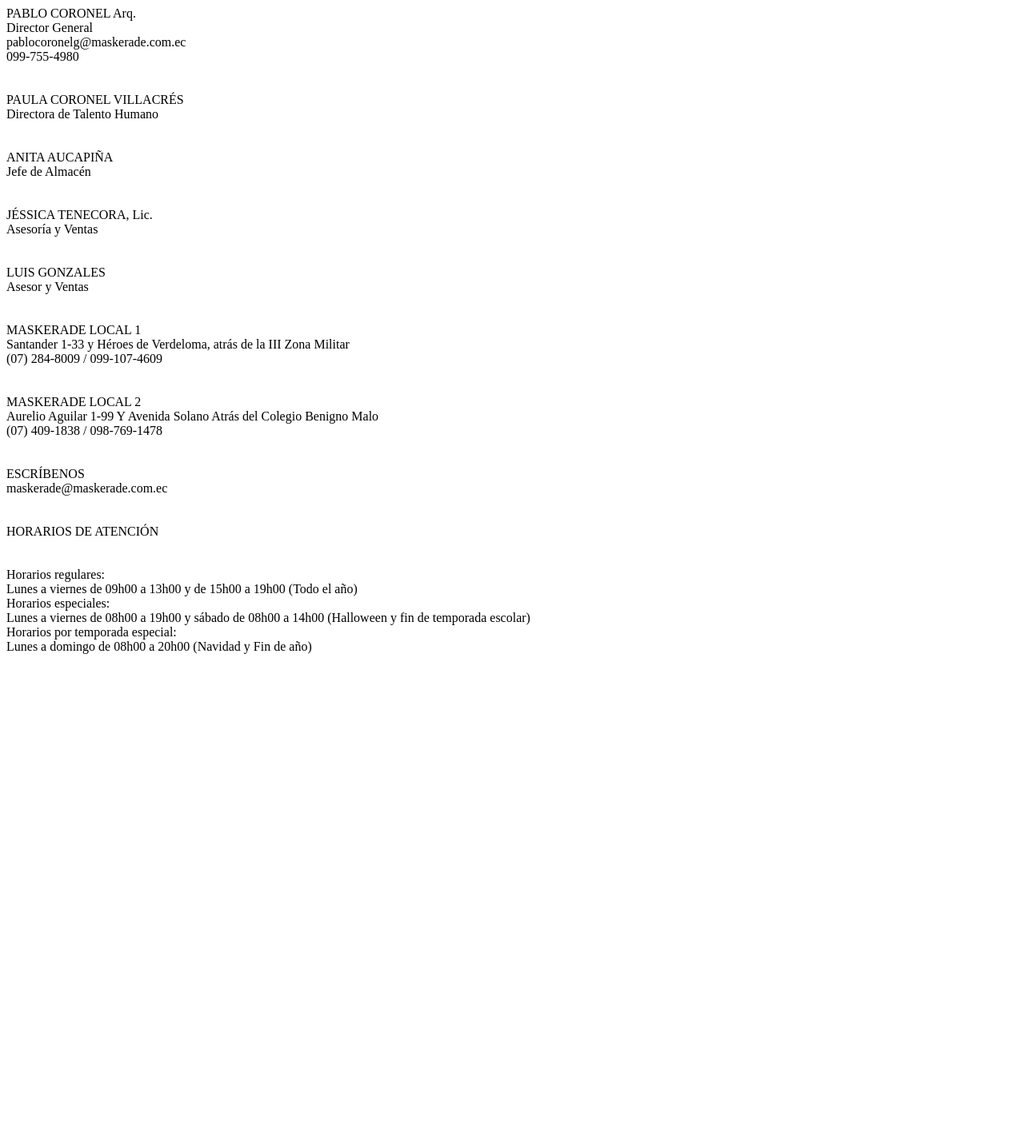
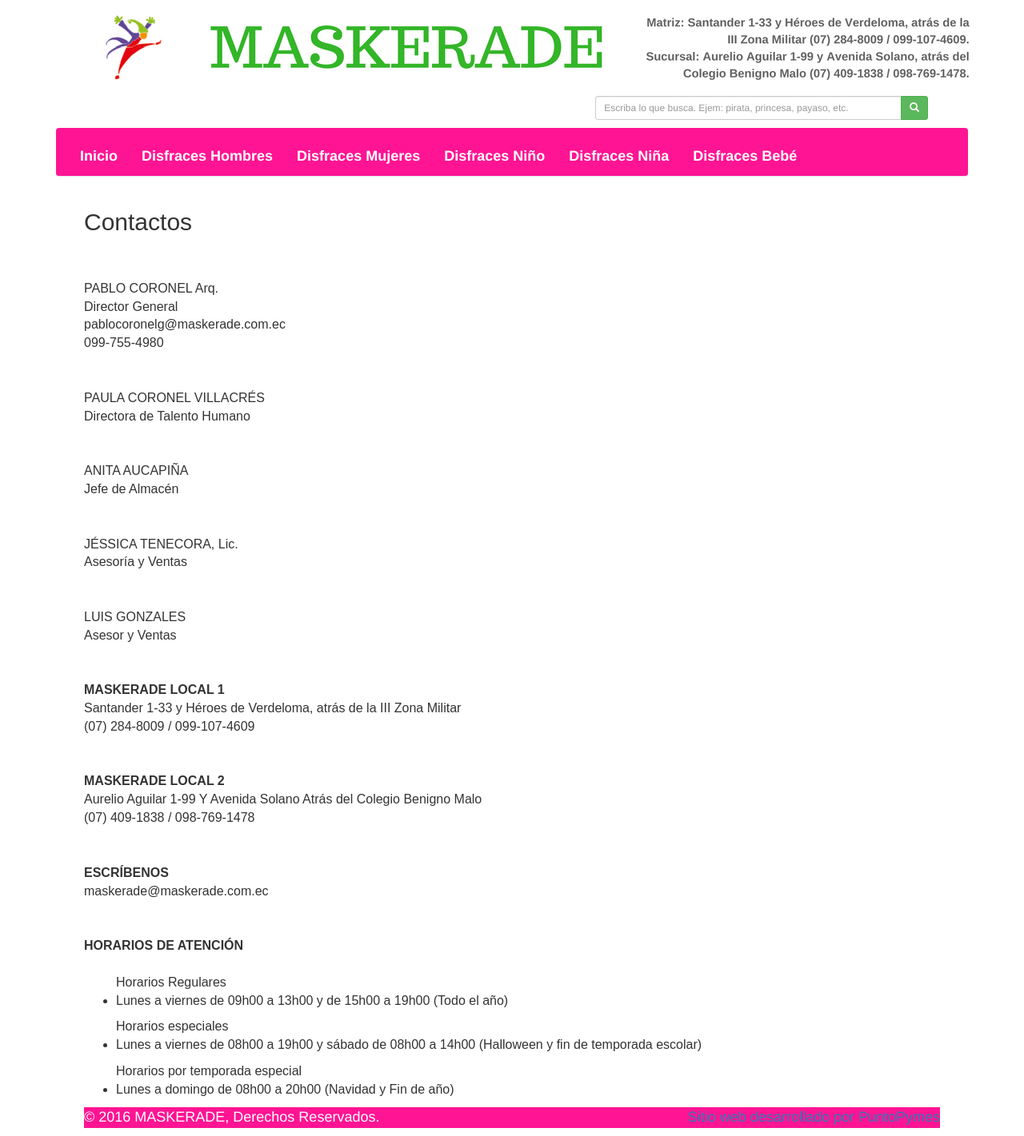
Before and after one commit to MASTERPC-CIA/maskeradeweb, a CodeIgniter app: page /maskeradeweb/main/load_view_contactos in a window 1280 px wide. Shown: the whole page at 80% size. Before the commit the page ends 818 px from the top, so only its background shows below. Run offline with CodeIgniter, Linux system fonts and the light colour scheme; some libraries are stand-ins or nearby versions.

Commit message:
Actualización: En las vistas de cada página de maskearde.

```diff
--- a/application/config/database.php
+++ b/application/config/database.php
@@ -75,10 +75,14 @@ $query_builder = TRUE;
 
 $db['default'] = array(
 	'dsn'	=> '',
-	'hostname' => 'localhost',
-	'username' => 'root',
-	'password' => '',
-	'database' => 'local_mask25102016',
+	'hostname' => '191.101.250.49',
+	'username' => 'mariuxi',
+	'password' => 'mkco2017',
+	'database' => 'bill_maskerade2_19102016',
+//    'hostname' => 'localhost',
+//	'username' => 'root',
+//	'password' => '',
+//	'database' => 'local_mask25102016',
 	'dbdriver' => 'mysqli',
 	'dbprefix' => '',
 	'pconnect' => FALSE,
--- a/application/controllers/main.php
+++ b/application/controllers/main.php
@@ -61,11 +61,15 @@ class Main extends CI_Controller {
     }
 
     public function load_view_servicios() {
-        $this->load->view('pages/servicios');
+        $res['view'] = $this->load->view('pages/servicios', '', TRUE);
+        $res['title'] = 'Servicios';
+        $this->load->view('templates/dashboard', $res);
     }
 
     public function load_view_contactos() {
-        $this->load->view('pages/contactos');
+        $res['view'] = $this->load->view('pages/contactos', '', TRUE);
+        $res['title'] = 'Contactos';
+        $this->load->view('templates/dashboard', $res);
     }
 
 }
--- a/application/views/pages/contactos.php
+++ b/application/views/pages/contactos.php
@@ -1,4 +1,6 @@
-<div>
+<div id="div_contactos" style="font-size:16px;font-family: Arial;text-align: justify">
+    <h2>Contactos</h2>
+    <br><br>
     PABLO CORONEL Arq. <br>
     Director General<br>
     pablocoronelg@maskerade.com.ec<br>
@@ -16,23 +18,30 @@
     LUIS GONZALES<br>
     Asesor y Ventas<br>
     <br><br>
-    MASKERADE LOCAL 1<br>
+    <b>MASKERADE LOCAL 1</b><br>
     Santander 1-33 y Héroes de Verdeloma, atrás de la III Zona Militar<br>
     (07) 284-8009 / 099-107-4609<br>
     <br><br>
-    MASKERADE LOCAL 2<br>
+    <b>MASKERADE LOCAL 2</b><br>
     Aurelio Aguilar 1-99 Y Avenida Solano Atrás del Colegio Benigno Malo<br>
     (07) 409-1838 / 098-769-1478<br>
     <br><br>
-    ESCRÍBENOS<br>
+    <b>ESCRÍBENOS</b><br>
     maskerade@maskerade.com.ec<br>
     <br><br>
-    HORARIOS DE ATENCIÓN<br>
-    <br><br>
-    Horarios regulares:<br>
-    Lunes a viernes de 09h00 a 13h00 y de 15h00 a 19h00 (Todo el año)<br>
-    Horarios especiales:<br>
-    Lunes a viernes de 08h00 a 19h00 y sábado de 08h00 a 14h00 (Halloween y fin de temporada escolar)<br>
-    Horarios por temporada especial:<br>
-    Lunes a domingo de 08h00 a 20h00 (Navidad y Fin de año)<br>
+    <b>HORARIOS DE ATENCIÓN</b><br>
+    <br>
+    <ul>Horarios Regulares
+        <li> Lunes a viernes de 09h00 a 13h00 y de 15h00 a 19h00 (Todo el año)</li>
+     </ul>
+
+    <ul>Horarios especiales
+        <li>Lunes a viernes de 08h00 a 19h00 y sábado de 08h00 a 14h00 (Halloween y fin de temporada escolar)</li>
+    </ul>
+
+    <ul>Horarios por temporada especial
+        <li>Lunes a domingo de 08h00 a 20h00 (Navidad y Fin de año)</li>
+    </ul>
+
+
 </div>
--- a/application/views/pages/home.php
+++ b/application/views/pages/home.php
@@ -52,7 +52,7 @@
             <center><img class="img-circle" src="<?php echo base_url('img/img_12.jpg')?>" alt="disfraces" width="140" height="140"></center>
             <center><h2>DISFRACES</h2></center>
             <p>PARA LA REUNIÓN CON FAMILIA O AMIGOS UN GRAN STOCK PARA GRANDES Y PEQUEÑOS.</p>
-            <p style="text-align: center"><a class="btn btn-success" href="#" role="button">Ver &raquo;</a></p>
+            <!--<p style="text-align: center"><a class="btn btn-success" href="#" role="button">Ver &raquo;</a></p>-->
         </div><!-- /.col-lg-4 -->
         <div class="col-lg-4">
             <center><img class="img-circle" src="<?php echo base_url('img/img_13.jpg') ?>" alt="contactos" width="140" height="140"></center>
--- a/application/views/pages/servicios.php
+++ b/application/views/pages/servicios.php
@@ -1,3 +1,6 @@
+<div id="div_servicios" style="font-size:16px;font-family: Arial;text-align: justify">
+    <h2>Servicios</h2>
+    <br>
 <p>En MASKERADE contamos con un inventario impresionante de disfraces y accesorios si lo que necesitas
     es pasar un momento de diversión y entretenimiento en cualquier temporada del año, ya sea desde la
     Fiesta de los Santos Inocentes el 6 de enero hasta la celebración de despedida del año viejo.
@@ -27,3 +30,4 @@
     y entretenimiento lo que nos han convertido en conocedores expertos de nuestro oficio por
     lo cual para que te lleves el disfraz adecuado te asesoramos desde la talla adecuada para
     ti hasta el último accesorio.</p>
+</div>
--- a/application/views/templates/header.php
+++ b/application/views/templates/header.php
@@ -9,7 +9,7 @@
                 <div class="col-md-12 input-group">
                     <input type="text" class="form-control input-sm" placeholder="Escriba lo que busca. Ejem: pirata, princesa, payaso, etc." id='product_name_autosug' name="product_name_autosug">
                     <span class="input-group-btn">
-                        <button class="btn btn-sm btn-warning" type="submit"><span class="glyphicon glyphicon-search"></span></button>
+                        <button class="btn btn-sm btn-success" type="submit"><span class="glyphicon glyphicon-search"></span></button>
                     </span>
                 </div>
             </form>
@@ -23,6 +23,7 @@
                 <div class="container">
                     <div id="navbar" class="navbar-collapse collapse">
                         <ul class="nav navbar-nav">
+                            <li><a href="<?php echo base_url('main/index')?>">Inicio</a></li>
                             <li><a href="<?php echo base_url('products_menu/load_productos/Hombre')?>">Disfraces Hombres</a></li>
                             <li><a href="<?php echo base_url('products_menu/load_productos/Mujer')?>">Disfraces Mujeres</a></li>
                             <li><a href="<?php echo base_url('products_menu/load_productos/Ninio')?>">Disfraces Niño</a></li>
--- a/assets/page/stylemain.css
+++ b/assets/page/stylemain.css
@@ -19,7 +19,7 @@
 }
 
 #search_products{
-  background-color: #9400D3;
+  background-color: #FF1493;
   color: #FFFFFF;
 }
 /* CUSTOMIZE THE NAVBAR
@@ -45,7 +45,7 @@
 .navbar-wrapper .navbar {
   padding-right: 15px;
   padding-left: 15px;
-  background-color: #9400D3;
+  background-color: #FF1493;
   font-size: 18px;
   font-weight: 900;
   vertical-align: middle;
@@ -91,7 +91,7 @@
     height: 50px;
     margin-left: 105px;
     margin-right: 105px;
-    background-color: #9400D3;
+    background-color: #FF1493;
 }
 #texto_intermedio{
     text-align: center;
@@ -101,7 +101,7 @@
 #pie{
     margin-left: 105px;
     margin-right: 105px;
-    background-color: #9400D3;
+    background-color: #FF1493;
     font-size: 18px;
     color: #FFFFFF;
 }
@@ -116,6 +116,14 @@
 #terciaria{
     padding-left: 105px;
     padding-right: 105px;
+}
+#div_contactos{
+    padding-left: 120px;
+    padding-right: 120px;
+}
+#div_servicios{
+    padding-left: 120px;
+    padding-right: 120px;
 }
 /* RESPONSIVE CSS
 -------------------------------------------------- */
```
Also changed, not shown: application/views/pages/slidebar.php (+9 -14 lines), application/views/templates/footer_1.php (deleted, +0 -19 lines), application/views/templates/header_1.php (deleted, +0 -54 lines).
